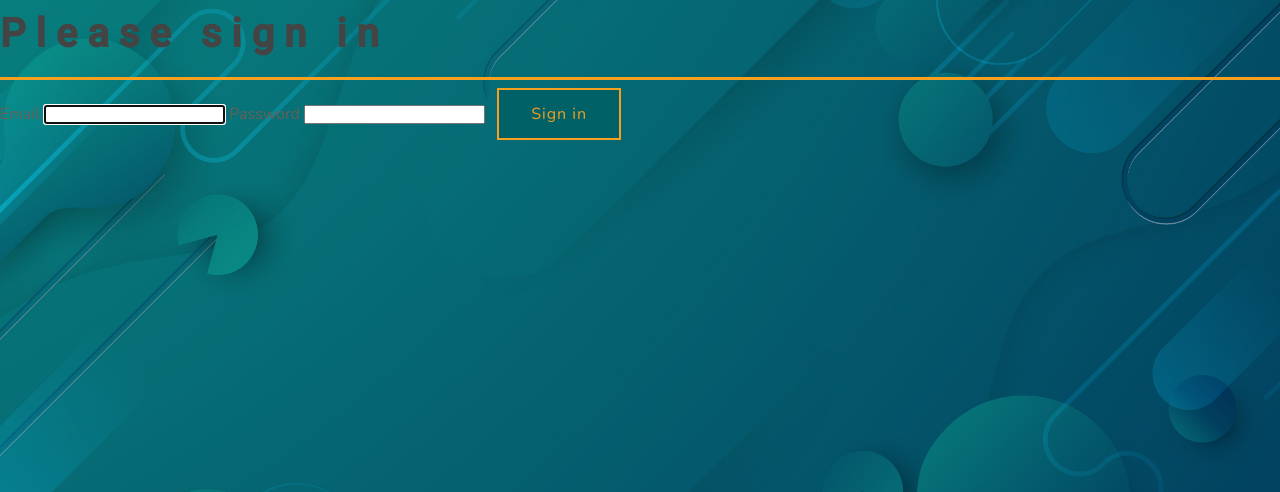
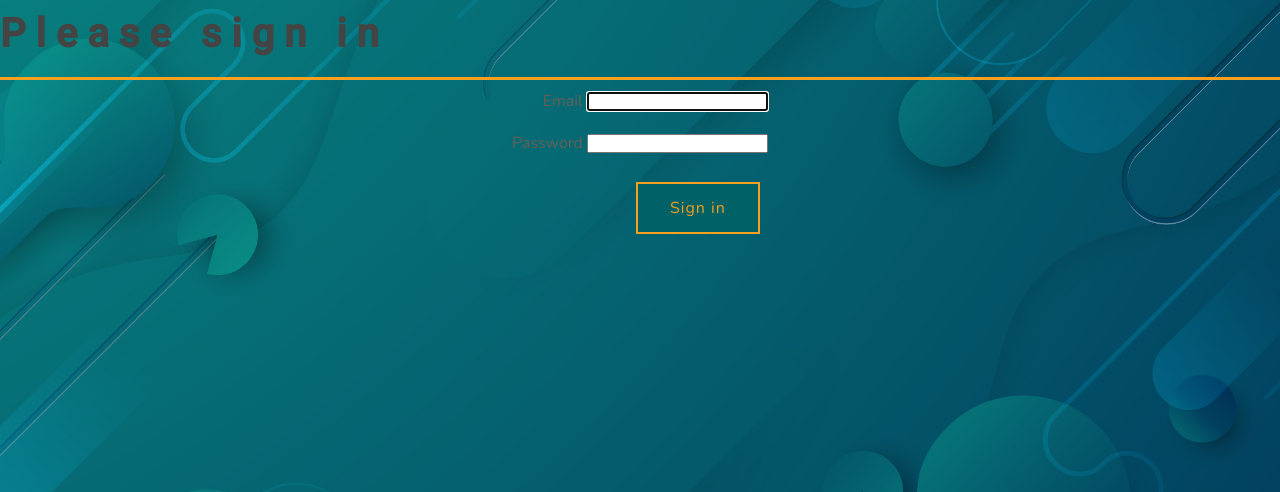
Before and after one commit to KanThor73/eni-events, a Symfony app: template templates/security/login.html.twig in a window 1280 px wide. Shown: the part 123-615 px from the top of the page. Run offline with Twig, Linux system fonts and the light colour scheme; the template is opened without the code that fills it, so the values that code supplies are empty; some libraries are stand-ins or nearby versions.

Commit message:
un peu de css

```diff
--- /dev/null
+++ b/public/css/login.css
@@ -0,0 +1,15 @@
+.container {
+	display: flex;
+	justify-content: center;
+}
+
+.sub-container {
+	display: flex;
+	flex-direction: column;
+	justify-content: space-between;
+	align-items: flex-end;
+}
+
+.row {
+	margin: 1rem;
+}
--- a/templates/partials/_header.html.twig
+++ b/templates/partials/_header.html.twig
@@ -4,9 +4,9 @@
         <a href="{{ path('event_showroom') }}"><h3>Events</h3></a>
         <div class="log d-flex flex-column align-items-center">
             {% if app.user %}
-	    	<a class="m-1" href="/logout"><h3>Log out</h3></a>
+	    	<a class="m-1" href="{{ path('app_logout') }}"><h3>Log out</h3></a>
 	    {% else %}
-                <a class="m-1" href="/login"><h3>Log in</h3></a>
+                <a class="m-1" href="{{ path('app_login') }}"><h3>Log in</h3></a>
             {% endif %}
         </div>
     </div>
--- a/templates/security/login.html.twig
+++ b/templates/security/login.html.twig
@@ -1,6 +1,9 @@
 {% extends 'base.html.twig' %}
-{% block stylesheets %}{{ parent() }}{% endblock %}
-{% block title %}Log in!{% endblock %}
+{% block stylesheets %}
+	{{ parent() }}
+	<link rel="stylesheet" href="{{ asset('css/login.css') }}">
+{% endblock %}
+{% block title %}Log in{% endblock %}
 
 {% block body %}
 <form method="post">
@@ -15,17 +18,24 @@
     {% endif %}
 
     <h1 class="h3 mb-3 font-weight-normal">Please sign in</h1>
+    <div class="container">
+    	<div class="sub-container">
+		<div class="row">
 			<label for="inputEmail">Email</label>
     			<input type="email" value="{{ last_username }}" name="email" id="inputEmail" class="form-control" autocomplete="email" required autofocus>
+    		</div>
+		<div class="row">
 			<label for="inputPassword">Password</label>
     			<input type="password" name="password" id="inputPassword" class="form-control" autocomplete="current-password" required>
+		</div>
+    		<input type="hidden" name="_csrf_token" value="{{ csrf_token('authenticate') }}">
 
-    <input type="hidden" name="_csrf_token"
-           value="{{ csrf_token('authenticate') }}"
-    >
-
+		<div class="row">
     			<button class="btn btn-lg btn-primary" type="submit">
         			Sign in
     			</button>
+		</div>
+	</div>
+    </div>
 </form>
 {% endblock %}
```
Also changed, not shown: public/css/register.css (added, +15 -0 lines), templates/registration/register.html.twig (+35 -3 lines), 1 other file. Lines whose indentation alone changed are shown as unchanged.
